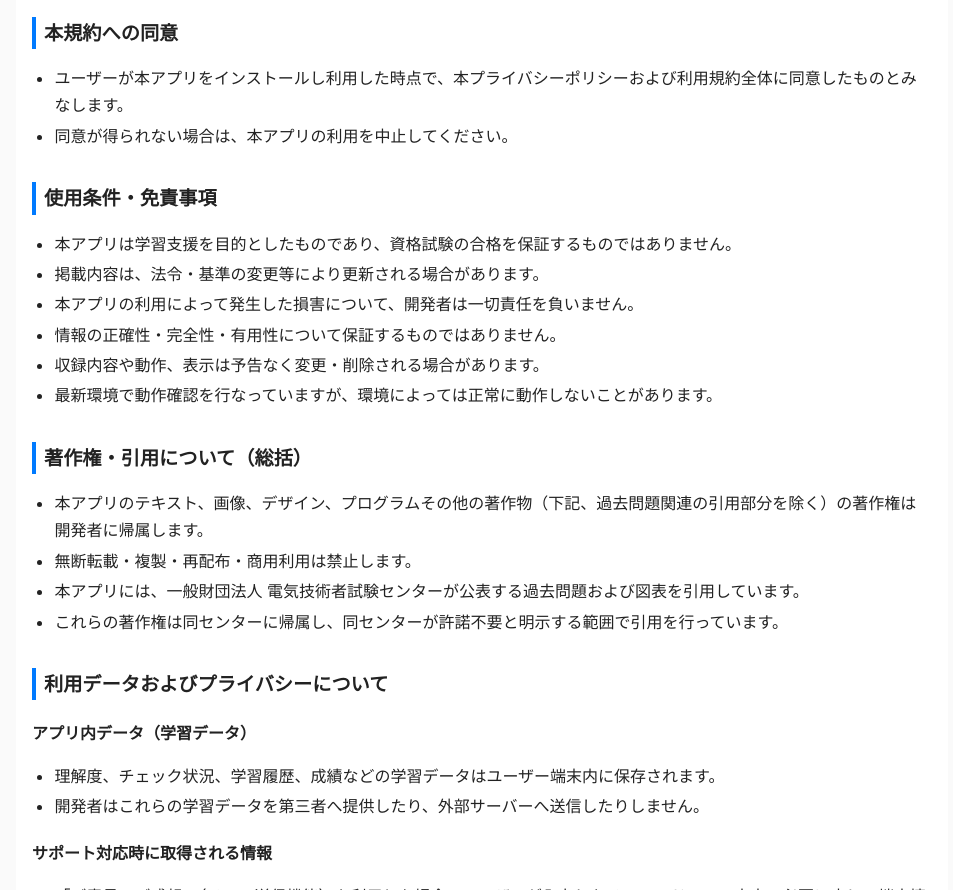
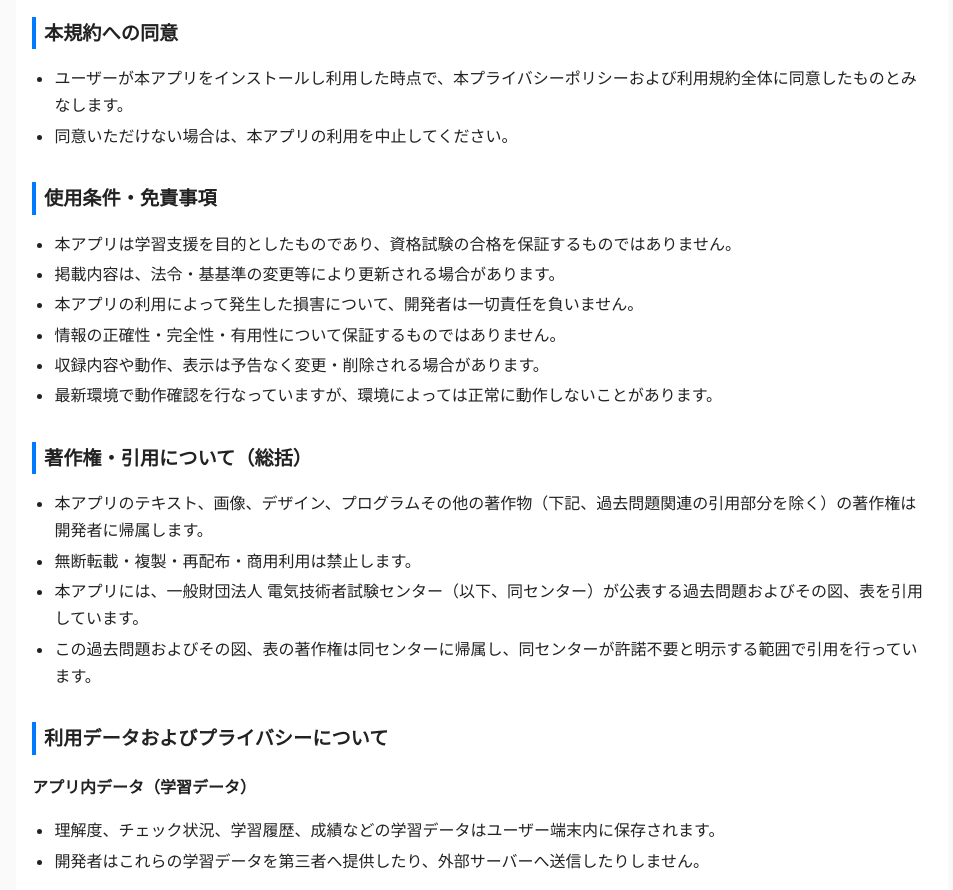
Before and after one commit to yousan4649/Visual2DK-pages, a plain HTML site: page privacy.html in a window 1280 px wide. Shown: the part 400-1290 px from the top of the page, without its empty margins (158-1111 px from the left). Drawn offline with Linux system fonts and the light colour scheme.

Commit message:
Update privacy.html

```diff
--- a/privacy.html
+++ b/privacy.html
@@ -58,7 +58,6 @@
   <div class="container">
     <h1>プライバシーポリシー / 利用規約・免責事項</h1>
 
-    <!-- ★ 日付部分のみ修正（本文は不変） -->
     <p class="small">
       制定：2025年11月23日<br>
       最終更新：2025年11月23日
@@ -76,13 +75,13 @@
     <h2>本規約への同意</h2>
     <ul>
       <li>ユーザーが本アプリをインストールし利用した時点で、本プライバシーポリシーおよび利用規約全体に同意したものとみなします。</li>
-      <li>同意が得られない場合は、本アプリの利用を中止してください。</li>
+      <li>同意いただけない場合は、本アプリの利用を中止してください。</li>
     </ul>
 
     <h2>使用条件・免責事項</h2>
     <ul>
       <li>本アプリは学習支援を目的としたものであり、資格試験の合格を保証するものではありません。</li>
-      <li>掲載内容は、法令・基準の変更等により更新される場合があります。</li>
+      <li>掲載内容は、法令・基基準の変更等により更新される場合があります。</li>
       <li>本アプリの利用によって発生した損害について、開発者は一切責任を負いません。</li>
       <li>情報の正確性・完全性・有用性について保証するものではありません。</li>
       <li>収録内容や動作、表示は予告なく変更・削除される場合があります。</li>
@@ -93,8 +92,8 @@
     <ul>
       <li>本アプリのテキスト、画像、デザイン、プログラムその他の著作物（下記、過去問題関連の引用部分を除く）の著作権は開発者に帰属します。</li>
       <li>無断転載・複製・再配布・商用利用は禁止します。</li>
-      <li>本アプリには、一般財団法人 電気技術者試験センターが公表する過去問題および図表を引用しています。</li>
-      <li>これらの著作権は同センターに帰属し、同センターが許諾不要と明示する範囲で引用を行っています。</li>
+      <li>本アプリには、一般財団法人 電気技術者試験センター（以下、同センター）が公表する過去問題およびその図、表を引用しています。</li>
+      <li>この過去問題およびその図、表の著作権は同センターに帰属し、同センターが許諾不要と明示する範囲で引用を行っています。</li>
     </ul>
 
     <h2>利用データおよびプライバシーについて</h2>
```
